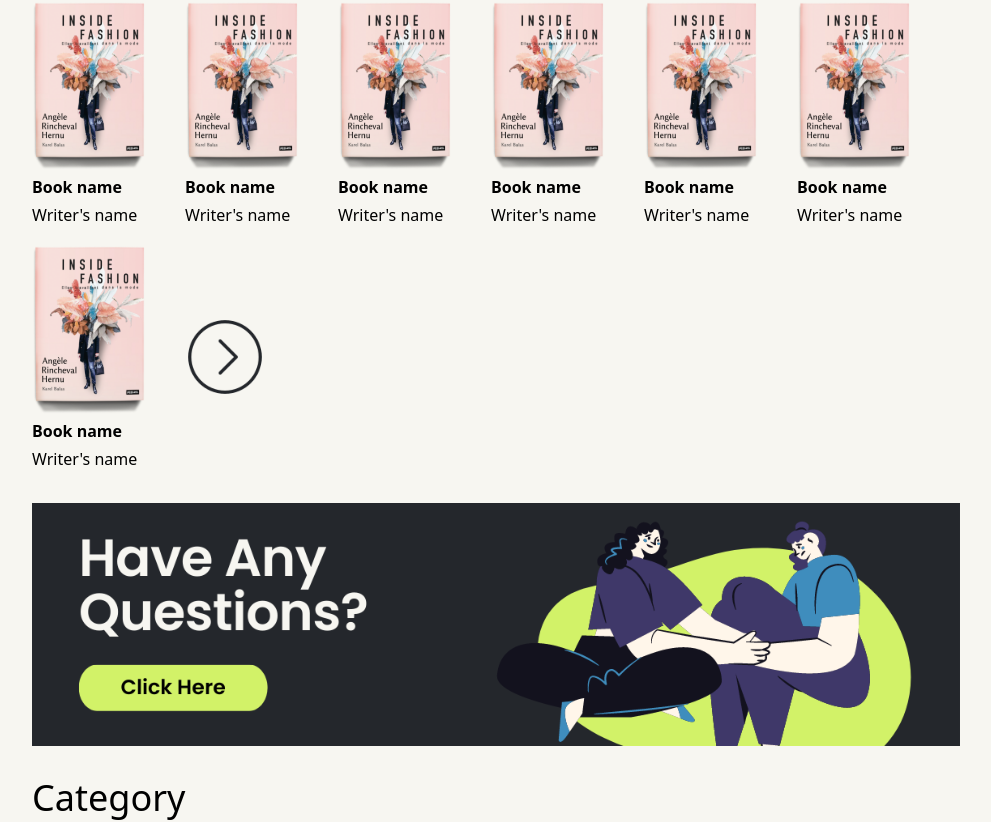
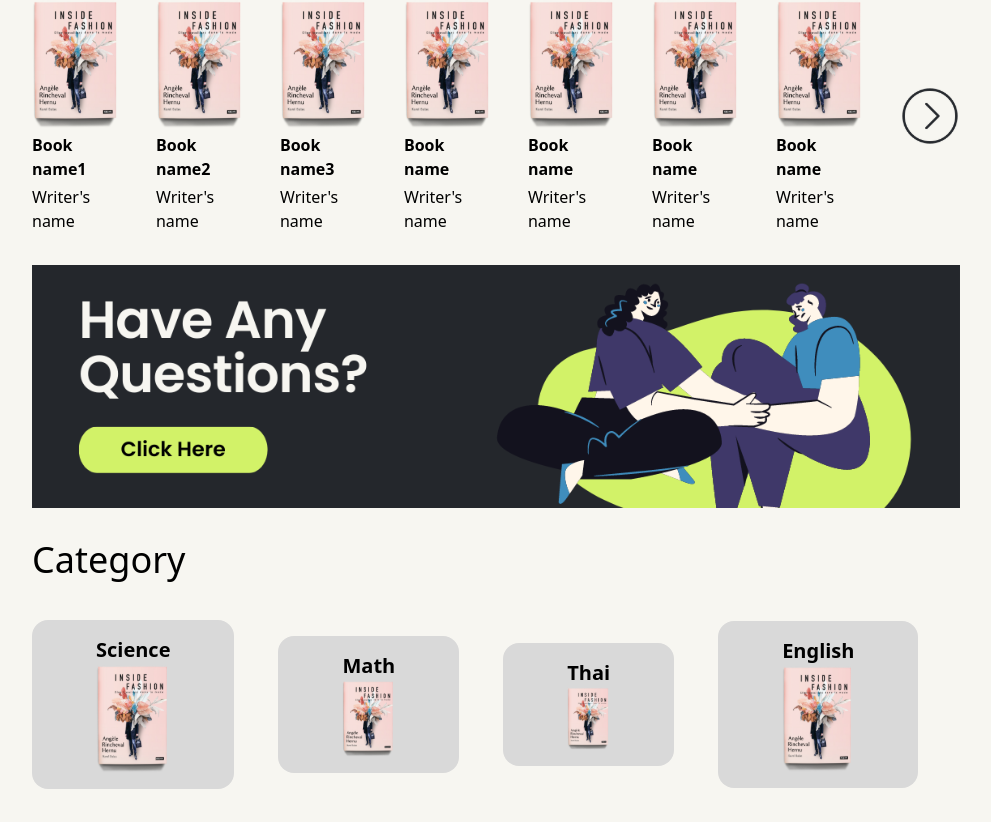
Before and after one commit to wannasafah/Lectury, a React (Vite) app: page / in a window 1280 px wide. Shown: the part 451-1273 px from the top of the page, without its empty margins (144-1135 px from the left). Built offline with nearby package versions, Linux system fonts and the light colour scheme; sample sign-in values are in the browser's storage.

Commit message:
fix home

```diff
--- a/src/screen/Home.jsx
+++ b/src/screen/Home.jsx
@@ -1,4 +1,4 @@
-import React from "react";
+import React, { useEffect } from "react";
 import Logo from "../assets/image/logo-lightgreen.svg";
 import { useNavigate } from "react-router-dom";
 import { useState } from "react";
@@ -9,13 +9,20 @@ import HomeImage2 from "../assets/image/HomeImage2.svg"
 import SearchLogo from "../assets/image/black-search-icon.svg"
 import GreenProfile from "../assets/image/white-green-profile-icon.svg"
 import FooterImage from "../assets/image/footer.svg"
+import X from "../assets/image/x.png";
 
 function Home(){
     const router = useNavigate();
+    const [modal, setModal] = useState(false);
+    const [modalContent, setModalContent] = useState({
+      bookimg : "",
+      title : "dqwd",
+      author : "qwdqd"
+  })
     const [books, setBooks] = useState([
         {
           id: 0,
-          title: "Book name",
+          title: "Book name1",
           author: "Writer's name",
           bookImg: "Book1",
           isLiked: true,
@@ -23,7 +30,7 @@ function Home(){
         },
         {
           id: 1,
-          title: "Book name",
+          title: "Book name2",
           author: "Writer's name",
           bookImg: "../assets/image/Book2.svg",
           isLiked: true,
@@ -31,7 +38,7 @@ function Home(){
         },
         {
           id: 2,
-          title: "Book name",
+          title: "Book name3",
           author: "Writer's name",
           bookImg: "../assets/image/Book3.svg",
           isLiked: true,
@@ -77,6 +84,38 @@ function Home(){
           isLiked: true,
           isBookMarked: true,
         },
+        {
+          id: 7,
+          title: "Book name",
+          author: "Writer's name",
+          bookImg: "../assets/image/Book6.svg",
+          isLiked: true,
+          isBookMarked: true,
+        },
+        {
+          id: 7,
+          title: "Book name",
+          author: "Writer's name",
+          bookImg: "../assets/image/Book6.svg",
+          isLiked: true,
+          isBookMarked: true,
+        },
+        {
+          id: 7,
+          title: "Book name",
+          author: "Writer's name",
+          bookImg: "../assets/image/Book6.svg",
+          isLiked: true,
+          isBookMarked: true,
+        },
+        {
+          id: 7,
+          title: "Book name",
+          author: "Writer's name",
+          bookImg: "../assets/image/Book6.svg",
+          isLiked: true,
+          isBookMarked: true,
+        },
       ]);
       const [categories, setCategories] = useState([
         {
@@ -104,11 +143,46 @@ function Home(){
             name : "History"
         },
       ])
+      function openModal(img, bookTitle, author){
+        let copiedBook = {...modalContent}
+        console.log(copiedBook)
+        setModalContent({
+            bookimg : "",
+            title : bookTitle,
+            author : author
+        })
+        setModal(true);
+    }
+    function closeModal(){
+        setModal(false);
+    }
     return(
-        <div className="min-h-screen bg-[#F7F6F1] pt-10">
+        <div className="min-h-screen bg-[#F7F6F1]">
+          {/* modal add lecture*/}
+      {modal && (
+        <div className="h-full w-full fixed z-10">
+          <div className=" h-full absolute flex justify-center items-center w-full">
+            <div className="w-full h-full absolute bg-[#24272C] opacity-50"></div>
+            <div className="bg-[#F7F6F1] w-[45%] z-50 rounded-xl py-12 px-12 flex justify-center flex-col relative">
+              <img
+                src={X}
+                className=" w-7 absolute right-5 top-5 cursor-pointer"
+                alt=""
+                onClick={() => {
+                  closeModal();
+                }}
+              />
+              <p className='text-4xl font-semibold'>{modalContent.title}</p>
+              <p className='text-2xl mt-6'>โดย : {modalContent.author}</p>
+              <img src={Book1} alt="" className='w-64 mt-6'/>
+            </div>
+          </div>
+        </div>
+      )}
+      <br />
             {/* Navbar */}
             <div
-          className="bg-[#24272C] mx-20 rounded-full px-28 py-3 flex justify-between"
+          className="bg-[#24272C] mx-20 rounded-full px-28 py-3 flex justify-between mt-4"
         >
           <img src={Logo} alt="" className="cursor-pointer" onClick={() => {
             router("/home");
@@ -128,47 +202,50 @@ function Home(){
           <img src={GreenProfile} alt="" />
           </div>
         </div>
-
-        <img src={HomeImage1} className="px-44 mt-8" alt="" />
+        <img src={HomeImage1} className="px-44 mt-8 w-full" alt="" />
         {/* New Arrival */}
         <div className="px-44  mt-8">
             <h1 className="text-4xl">New Arrival</h1>
             {/* Book Container*/}
-            <div className="flex flex-wrap gap-x-9 gap-y-4 mt-10">
+            <div className="flex gap-x-9 gap-y-4 mt-10 w-full items-center">
                 {books.map ((book, index) => {
-                    if (index < 7)
+                  if(index < 7)
                     return(
-                        <div>
+                        <div className="cursor-pointer" id="book" onClick={() => {openModal("", book.title, book.author);}}>
                     <img src={Book1} alt="" />
                     <h3 className="font-semibold mt-1">{book.title}</h3>
                     <p className="mt-1">{book.author}</p>
                 </div>
                     )
 })}
+<div>
 <img src={NextIcon} alt="" className="cursor-pointer" onClick={() => {
             router("/showmore");
           }}/>
+</div>
             </div>
         </div>
-        <img src={HomeImage2} className="px-44 mt-8" alt="" />
+        <img src={HomeImage2} className="px-44 mt-8 w-full" alt="" />
         {/* Category */}
-        <div className="px-44  mt-8">
+        <div className="px-44 mt-8">
             <h1 className="text-4xl">Category</h1>
             {/* Category Container */}
-            <div className="flex flex-wrap mt-10 gap-x-11 gap-y-6">
+            <div className="flex mt-10 gap-x-11 gap-y-6 items-center w-full">
                 {/* Category */}
                 {categories.map((category, index) => {
                     if (index < 4)
                     return(
-                        <div className="bg-[#D9D9D9] rounded-2xl px-16 py-4">
+                        <div className="bg-[#D9D9D9] rounded-2xl px-16 py-4 h-full">
                     <h2 className="text-center text-xl font-semibold">{category.name}</h2>
-                    <img src={Book1} alt="" className="mx-auto mt-2 w-24"/>
+                    <img src={Book1} alt="" className=""/>
                 </div>
                     )
             })}
-                <img src={NextIcon} alt="" className="cursor-pointer" onClick={() => {
+            <div>
+            <img src={NextIcon} alt="" className="cursor-pointer shrink-0" onClick={() => {
             router("/showmore");
           }}/>
+            </div>
             </div>
         </div>
         <footer className="bg-[#24272C] pl-44 py-7 mt-20">
```
